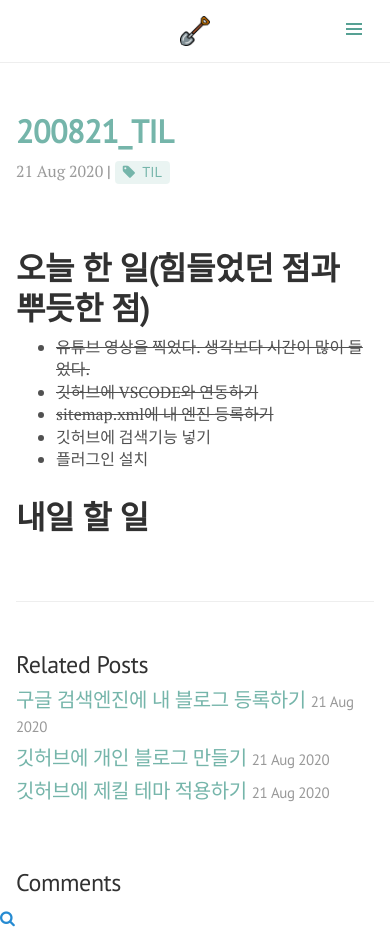
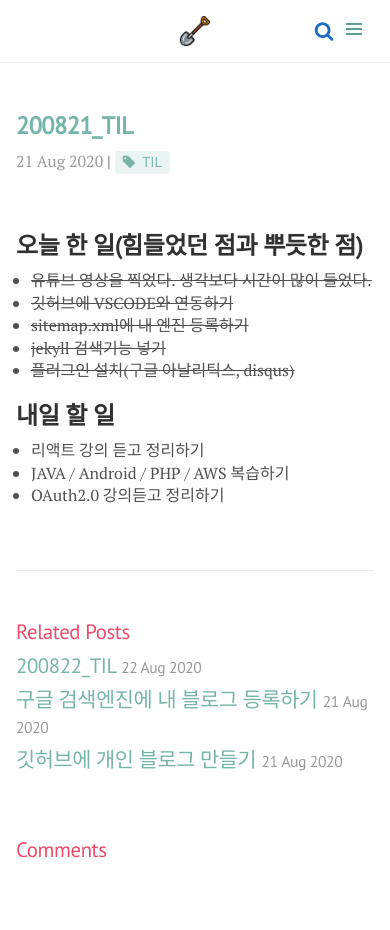
Before and after one commit to YoungchanChang/YoungchanChang.github.io, a Jekyll site: the page built from _posts/TIL/2020-08-21-TIL.md, in a window 390 px wide. Built offline with Jekyll 4.4.1, drawn with Linux system fonts in a browser that asks for light colours; nearby versions of some CDN libraries; comment, search, counter and statistics services are not loaded; after the commit the page ends 900 px from its top, so only the background shows below that.

Commit message:
2020-08-22-TIL

```diff
--- a/_config.yml
+++ b/_config.yml
@@ -55,6 +55,9 @@
     - { etc: '/blog/categories/#etc' }
   About:
     - '/about/'
+  Search:
+    - '/search/'
+
 
 # Where are tags and categories displayed
 tag_page: '/blog/tags/'
@@ -66,5 +69,5 @@
 
 # Puglins
 mathjax: true # whether support mathjax
-google_analytics_token: 'UA-00000000-1' # leave blank if you don't want google analytics
-disqus_short_name: 'your_short_name' # leave blank if you don't want disqus
+google_analytics_token: 'UA-169277002-1' # leave blank if you don't want google analytics
+disqus_short_name: 'youngchanchang-github-io' # leave blank if you don't want disqus
--- a/_layouts/default.html
+++ b/_layouts/default.html
@@ -25,10 +25,12 @@
       {{ content }}
     </div>
   </div>
+
   <a href="/search/" class="search">
     <i class="fa fa-search" aria-hidden="true"></i>
     <!-- <img src="/assets/images/search.png"/> -->
   </a>
+
   <label for="sidebar-checkbox" class="sidebar-toggle"></label>
 
   <script>
--- a/_posts/TIL/2020-08-21-TIL.md
+++ b/_posts/TIL/2020-08-21-TIL.md
@@ -12,7 +12,10 @@
   - ~~유튜브 영상을 찍었다. 생각보다 시간이 많이 들었다.~~
   - ~~깃허브에 VSCODE와 연동하기~~
   - ~~sitemap.xml에 내 엔진 등록하기~~
-  - 깃허브에 검색기능 넣기
-  - 플러그인 설치
+  - ~~jekyll 검색기능 넣기~~
+  - ~~플러그인 설치(구글 아날리틱스, disqus)~~
 
 # 내일 할 일
+  - 리액트 강의 듣고 정리하기
+  - JAVA / Android / PHP / AWS 복습하기
+  - OAuth2.0 강의듣고 정리하기
--- a/_scss/base/_layout.scss
+++ b/_scss/base/_layout.scss
@@ -37,3 +37,68 @@
     max-width: 38rem;
   }
 }
+
+.search{
+  position: absolute;
+  right: 2.8rem;
+  top: 1rem;
+  left: auto;
+  display: block;
+  padding: 0 .75rem;
+  font-size: 20px;
+}
+.search > i{
+  color: #1B6EC4;
+}
+
+#search-input{
+  border: 2px solid #ec4c6a;
+  width: 500px;
+  height: 40px;
+  padding-left: 0.8rem;
+  font-size: 1rem;
+  color: #268bd2;
+}
+
+#search-input:focus{
+  outline: none;
+}
+
+#search-container-google table,
+#search-container-google td,
+#search-container-google tr,
+#search-container-google tbody{
+  border: none !important;
+}
+
+
+
+// 아이폰 6 이하
+@media (max-width: 415px) {
+  #search-input{
+    width: 330px;
+  }
+  ul, ol{
+    -webkit-padding-start: 15px;
+  }
+  h1{
+    font-size: 1.5rem;
+  }
+  h2{
+    color: #ec4c6a !important;
+  }
+  h2, h3{
+    font-size: 1.3rem;
+  }
+
+}
+
+#blog-title{
+  vertical-align: text-top;
+  font-size: 80%;
+  color : rgba(49, 49, 49, 0.82);
+}
+
+.nav-up {
+    top: -92px;
+}
--- a/_scss/component/_sidebar.scss
+++ b/_scss/component/_sidebar.scss
@@ -141,7 +141,7 @@
 }
 
 @media (min-width: 30.1em) {
-  .sidebar-toggle {
+  .sidebar-toggle, .search {
     position: fixed;
   }
 }
```
Also changed, not shown: _posts/TIL/2020-08-22-TIL.md (added, +24 -0 lines), index.html (+17 -0 lines), assets/images/search.png (added).
